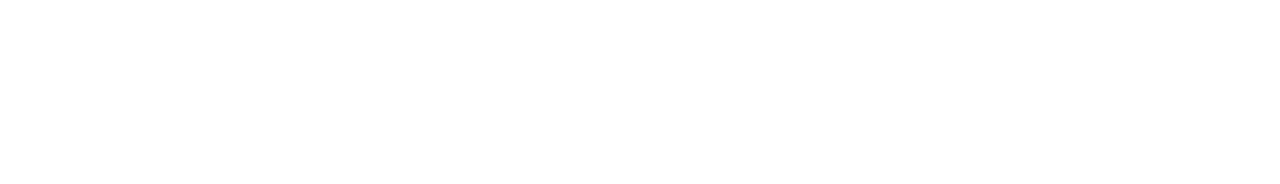
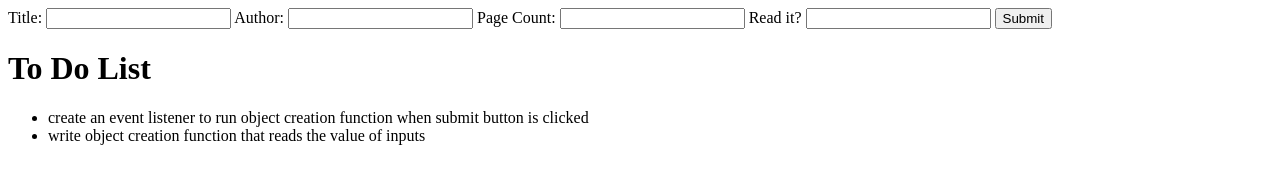
Before and after one commit to thigmotaxis/library, a plain HTML site: page index.html in a window 1280 px wide. Drawn offline with Linux system fonts and the light colour scheme.

Commit message:
add basic input elements, write functions to construct Book objects and to add books to myLibrary array

```diff
--- a/index.html
+++ b/index.html
@@ -7,5 +7,24 @@
 <body>
   <script src="script.js"></script>
 
+    <label for="title">Title: </label>
+    <input type="text" id="title">
+    <label for="author">Author: </label>
+    <input type="text" id="author">
+    <label for="pageCount">Page Count: </label>
+    <input type="number" id="pageCount">
+    <label for="hasRead">Read it? </label>
+    <input type="text" id="hasRead">
+    <button>Submit</button>
+
+<h1>To Do List</h1>
+
+<ul>
+  <li>create an event listener to run object creation function when submit button is clicked</li>
+  <li>write object creation function that reads the value of inputs</li>
+
+
+</ul>
+
 </body>
 </html>
--- a/script.js
+++ b/script.js
@@ -0,0 +1,20 @@
+let myLibrary = [];
+
+// constructor
+function Book (name, author, pageCount, hasRead) {
+  this.name = name
+  this.author = author
+  this.pageCount = pageCount
+  this.hasRead = hasRead
+}
+
+const bookOne = new Book ("Dune", "Frank Herbert", "591", true)
+
+// appends the parameter book to the library[] array
+function addBookToLibrary(book) {
+  myLibrary.push(book)
+}
+
+addBookToLibrary(bookOne)
+
+console.log(myLibrary)
```
